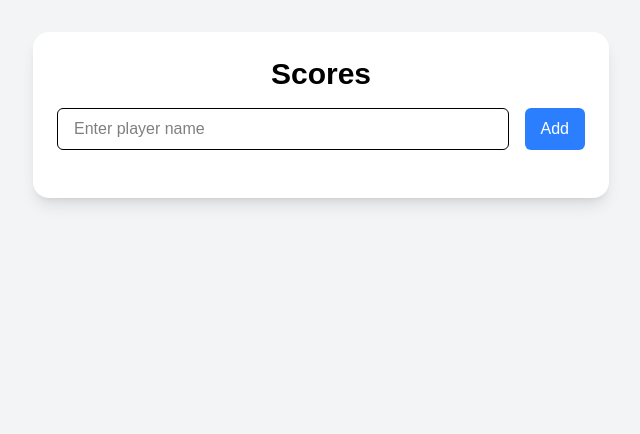
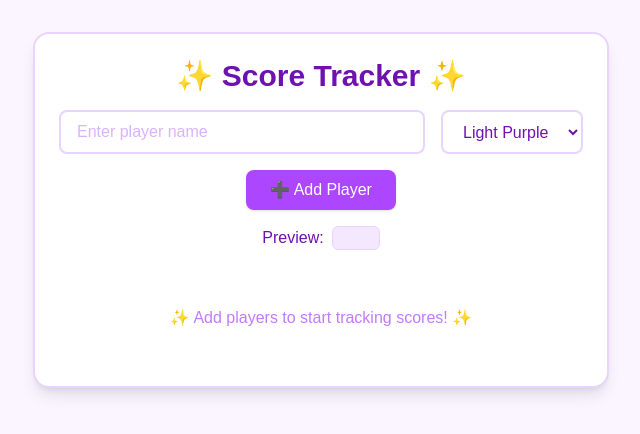
Before and after one commit to FuJen0980/scorekeeping, a Next.js app in the folder scorekeeping/: page / in a window 1280 px wide. Shown: the top 434 px of the page, without its empty margins (319-959 px from the left). Built offline with nearby package versions, Linux system fonts and the light colour scheme.

Commit message:
change theme

```diff
--- a/scorekeeping/src/app/page.js
+++ b/scorekeeping/src/app/page.js
@@ -1,18 +1,97 @@
 "use client";
 
-import { useState } from "react";
+import { useState, useEffect } from "react";
 
 export default function Home() {
   const [players, setPlayers] = useState([]);
   const [newPlayerName, setNewPlayerName] = useState("");
+  const [selectedColor, setSelectedColor] = useState("bg-purple-100");
   const [scoreInputs, setScoreInputs] = useState({});
+  const [audioContext, setAudioContext] = useState(null);
+
+  // Initialize the Audio Context when the component mounts
+  useEffect(() => {
+    // Create audio context on component mount
+    // We need to do this in useEffect because AudioContext needs the browser environment
+    const context = new (window.AudioContext || window.webkitAudioContext)();
+    setAudioContext(context);
+
+    // Clean up function
+    return () => {
+      if (context) {
+        context.close();
+      }
+    };
+  }, []);
+
+  // Function to play a positive score sound (happy upward tone)
+  const playPositiveSound = () => {
+    if (!audioContext) return;
+
+    const oscillator = audioContext.createOscillator();
+    const gainNode = audioContext.createGain();
+
+    oscillator.type = 'sine';
+    oscillator.frequency.setValueAtTime(300, audioContext.currentTime);
+    oscillator.frequency.exponentialRampToValueAtTime(600, audioContext.currentTime + 0.2);
+
+    gainNode.gain.setValueAtTime(0.2, audioContext.currentTime);
+    gainNode.gain.exponentialRampToValueAtTime(0.01, audioContext.currentTime + 0.3);
+
+    oscillator.connect(gainNode);
+    gainNode.connect(audioContext.destination);
+
+    oscillator.start();
+    oscillator.stop(audioContext.currentTime + 0.3);
+  };
+
+  // Function to play a negative score sound (sad downward tone)
+  const playNegativeSound = () => {
+    if (!audioContext) return;
+
+    const oscillator = audioContext.createOscillator();
+    const gainNode = audioContext.createGain();
+
+    oscillator.type = 'sine';
+    oscillator.frequency.setValueAtTime(500, audioContext.currentTime);
+    oscillator.frequency.exponentialRampToValueAtTime(250, audioContext.currentTime + 0.3);
+
+    gainNode.gain.setValueAtTime(0.2, audioContext.currentTime);
+    gainNode.gain.exponentialRampToValueAtTime(0.01, audioContext.currentTime + 0.4);
+
+    oscillator.connect(gainNode);
+    gainNode.connect(audioContext.destination);
+
+    oscillator.start();
+    oscillator.stop(audioContext.currentTime + 0.4);
+  };
+
+  // Array of cute pastel background color options
+  const colorOptions = [
+    { class: "bg-purple-50", label: "Lavender" },
+    { class: "bg-purple-100", label: "Light Purple" },
+    { class: "bg-pink-50", label: "Baby Pink" },
+    { class: "bg-pink-100", label: "Blush" },
+    { class: "bg-indigo-50", label: "Periwinkle" },
+    { class: "bg-blue-50", label: "Sky Blue" },
+    { class: "bg-yellow-50", label: "Cream" },
+    { class: "bg-green-50", label: "Mint" },
+    { class: "bg-red-50", label: "Peach" },
+    { class: "bg-orange-50", label: "Apricot" }
+  ];
 
   const addPlayer = () => {
     if (!newPlayerName.trim()) return;
     const id = Date.now();
+
     setPlayers([
       ...players,
-      { id, name: newPlayerName.trim(), score: 0 },
+      {
+        id,
+        name: newPlayerName.trim(),
+        score: 0,
+        colorClass: selectedColor
+      },
     ]);
     setScoreInputs({ ...scoreInputs, [id]: "" });
     setNewPlayerName("");
@@ -23,9 +102,23 @@ export default function Home() {
     const value = parseInt(input, 10);
     if (isNaN(value)) return;
 
-    setPlayers((prev) =>
-      prev.map((p) => (p.id === id ? { ...p, score: p.score + value } : p))
+    // Play appropriate sound based on score value
+    if (value > 0) {
+      playPositiveSound();
+    } else if (value < 0) {
+      playNegativeSound();
+    }
+
+    // Update score and then sort by highest score
+    setPlayers((prev) => {
+      const updatedPlayers = prev.map((p) =>
+        p.id === id ? { ...p, score: p.score + value } : p
       );
+
+      // Sort players by score in descending order
+      return [...updatedPlayers].sort((a, b) => b.score - a.score);
+    });
+
     setScoreInputs({ ...scoreInputs, [id]: "" });
   };
 
@@ -40,38 +133,69 @@ export default function Home() {
     setScoreInputs(updatedScoreInputs);
   };
 
+  const handleKeyDown = (e) => {
+    if (e.key === "Enter") {
+      e.preventDefault();
+      addPlayer();
+    }
+  };
+
   return (
-    <div className="min-h-screen bg-gray-100 p-4 sm:p-8">
-      <div className="max-w-xl mx-auto bg-white rounded-2xl shadow-lg p-6">
-        <h1 className="text-black font-bold mb-4 text-center text-2xl sm:text-3xl">Scores</h1>
+    <div className="min-h-screen bg-purple-50 p-4 sm:p-8">
+      <div className="max-w-xl mx-auto bg-white rounded-2xl shadow-lg p-6 border-2 border-purple-200">
+        <h1 className="text-purple-800 font-bold mb-4 text-center text-2xl sm:text-3xl">✨ Score Tracker ✨</h1>
 
-        <div className="flex flex-col sm:flex-row gap-4 mb-6">
+        <div className="mb-6 space-y-4">
+          <div className="flex flex-col sm:flex-row gap-4">
             <input
               value={newPlayerName}
               onChange={(e) => setNewPlayerName(e.target.value)}
+              onKeyDown={handleKeyDown}
               placeholder="Enter player name"
-            className="flex-grow px-4 py-2 border rounded-md focus:outline-none focus:ring-2 focus:ring-blue-500 text-black"
+              className="flex-grow px-4 py-2 border-2 border-purple-200 rounded-lg focus:outline-none focus:ring-2 focus:ring-purple-400 text-purple-800 placeholder-purple-300"
             />
+
+            <select
+              value={selectedColor}
+              onChange={(e) => setSelectedColor(e.target.value)}
+              className="px-4 py-2 border-2 border-purple-200 rounded-lg focus:outline-none focus:ring-2 focus:ring-purple-400 text-purple-800"
+            >
+              {colorOptions.map((color) => (
+                <option key={color.class} value={color.class}>
+                  {color.label}
+                </option>
+              ))}
+            </select>
+          </div>
+
+          <div className="flex justify-center">
             <button
               onClick={addPlayer}
-            className="px-4 py-2 bg-blue-500 text-white rounded-md hover:bg-blue-600 transition"
+              className="px-6 py-2 bg-purple-500 text-white rounded-lg hover:bg-purple-600 transition shadow-sm"
             >
-            Add
+              ➕ Add Player
             </button>
           </div>
 
+          <div className="flex justify-center items-center gap-2">
+            <span className="text-purple-800">Preview: </span>
+            <div className={`w-12 h-6 rounded-md border border-purple-200 ${selectedColor}`}></div>
+          </div>
+        </div>
+
+        {players.length > 0 ? (
           <ul className="space-y-4">
             {players.map((player) => (
               <li
                 key={player.id}
-              className="flex flex-col sm:flex-row items-center justify-between bg-gray-50 p-4 rounded-md shadow-sm"
+                className={`flex flex-col sm:flex-row items-center justify-between p-4 rounded-lg shadow-sm border border-purple-200 ${player.colorClass}`}
               >
                 <div className="flex-grow">
-                <p className="font-semibold text-lg text-black">{player.name}</p>
-                <p className="text-black">Score: {player.score}</p>
+                  <p className="font-semibold text-lg text-purple-800">{player.name}</p>
+                  <p className="text-purple-700">Score: {player.score}</p>
                 </div>
 
-              <div className="flex items-center gap-2 mt-4 sm:mt-0 text-black">
+                <div className="flex items-center gap-2 mt-4 sm:mt-0">
                   <input
                     type="text"
                     value={scoreInputs[player.id] || ""}
@@ -79,17 +203,17 @@ export default function Home() {
                       handleInputChange(player.id, e.target.value)
                     }
                     placeholder="+ / -"
-                  className="w-20 px-2 py-1 border rounded-md text-center"
+                    className="w-20 px-2 py-1 border-2 border-purple-200 rounded-md text-center bg-white text-purple-800"
                   />
                   <button
                     onClick={() => updateScore(player.id)}
-                  className="px-3 py-1 bg-green-500 text-white rounded-md hover:bg-green-600 transition"
+                    className="px-3 py-1 bg-purple-400 text-white rounded-md hover:bg-purple-500 transition"
                   >
                     Apply
                   </button>
                   <button
                     onClick={() => removePlayer(player.id)}
-                  className="px-3 py-1 bg-red-500 text-white rounded-md hover:bg-red-600 transition"
+                    className="px-3 py-1 bg-pink-400 text-white rounded-md hover:bg-pink-500 transition"
                   >
                     Remove
                   </button>
@@ -97,6 +221,11 @@ export default function Home() {
               </li>
             ))}
           </ul>
+        ) : (
+          <div className="text-center py-8 text-purple-400">
+            ✨ Add players to start tracking scores! ✨
+          </div>
+        )}
       </div>
     </div>
   );
```
Lines whose indentation alone changed are shown as unchanged.
